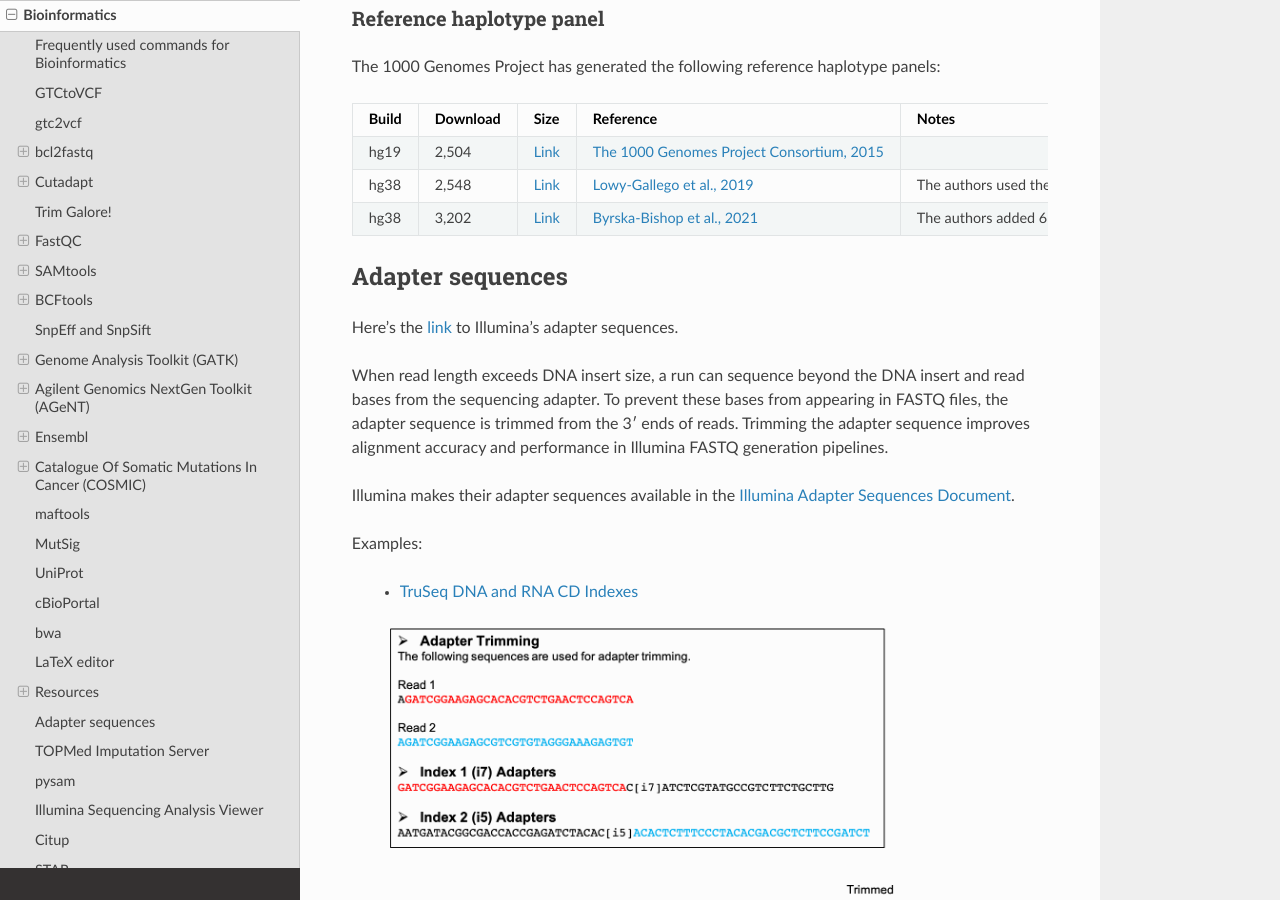
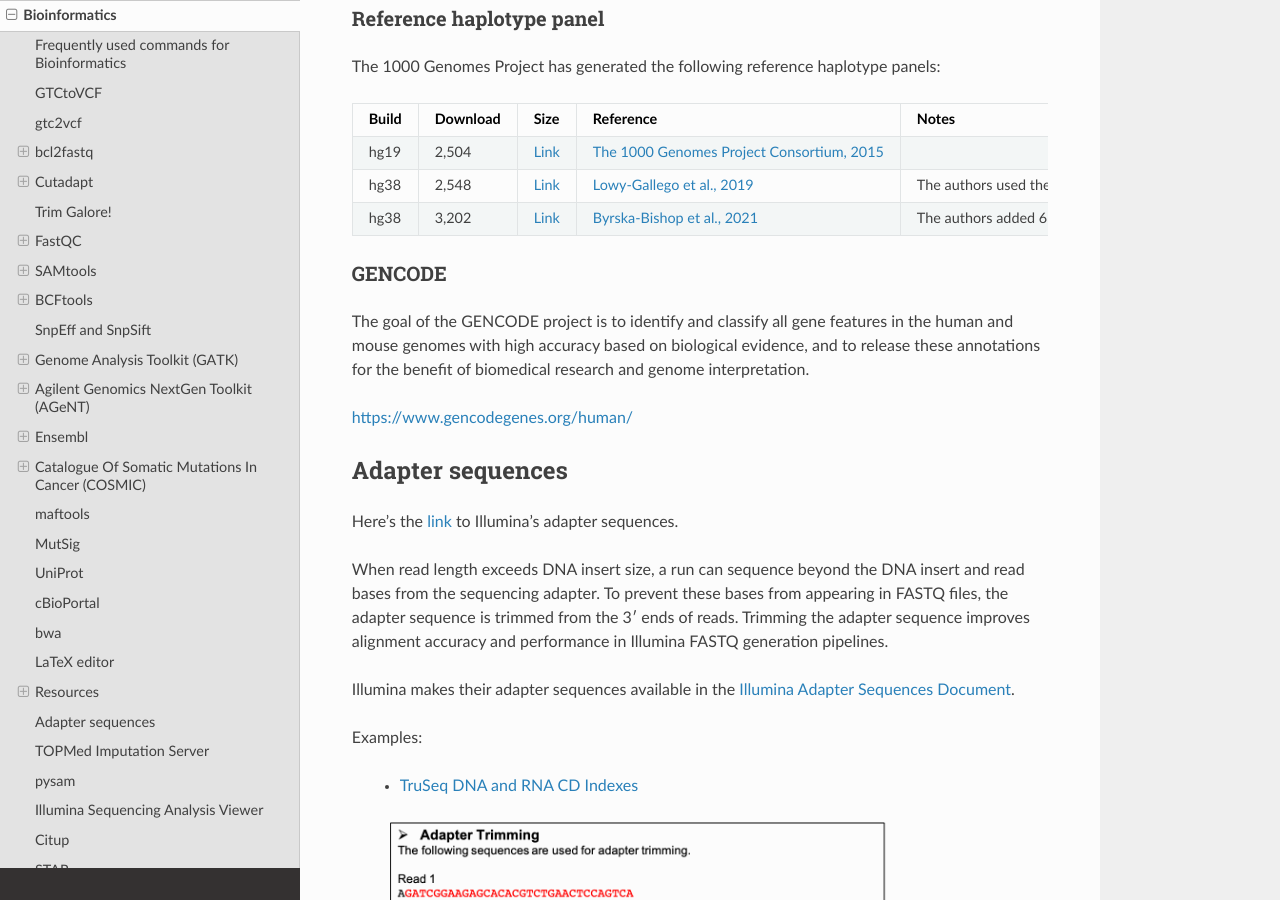
Before and after one commit to sbslee/notes, a Sphinx documentation site: the page built from docs/bioinformatics.rst, in a window 1280 px wide and 900 px high, scrolled down 17115 px. Built offline with Sphinx 7.4.7 and the Read the Docs theme 2.0.0, drawn with Linux system fonts in a browser that asks for light colours.

Commit message:
Update bioinformatics.rst

```diff
--- a/docs/bioinformatics.rst
+++ b/docs/bioinformatics.rst
@@ -820,6 +820,13 @@ The 1000 Genomes Project has generated the following reference haplotype panels:
      - `Byrska-Bishop et al., 2021 <https://www.biorxiv.org/content/10.1101/2021.02.06.430068v2>`__
      - The authors added 698 samples to the original cohort (N=2,504). The expanded cohort includes 602 trios.
 
+GENCODE
+-------
+
+The goal of the GENCODE project is to identify and classify all gene features in the human and mouse genomes with high accuracy based on biological evidence, and to release these annotations for the benefit of biomedical research and genome interpretation.
+
+https://www.gencodegenes.org/human/
+
 Adapter sequences
 =================
 
```
